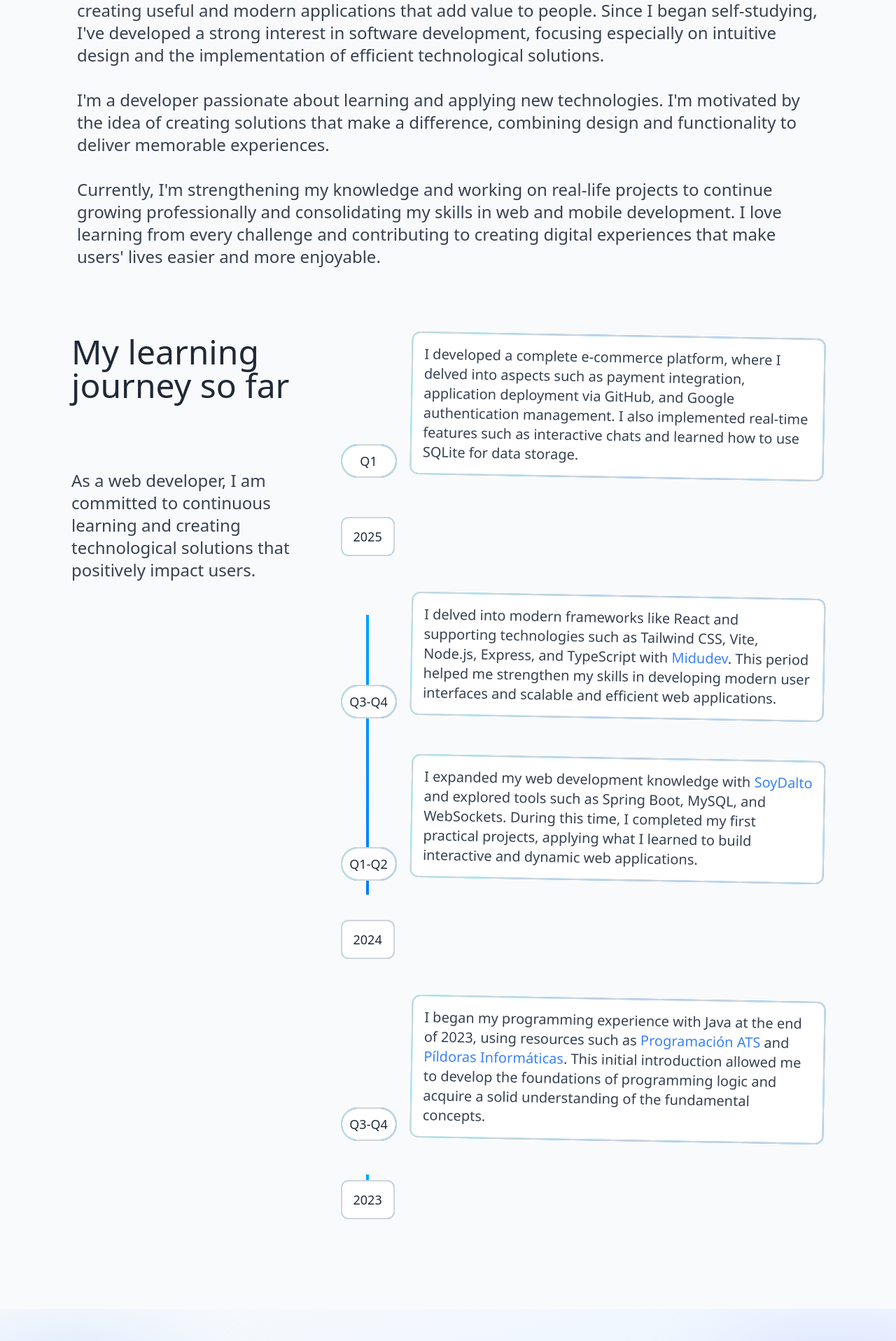
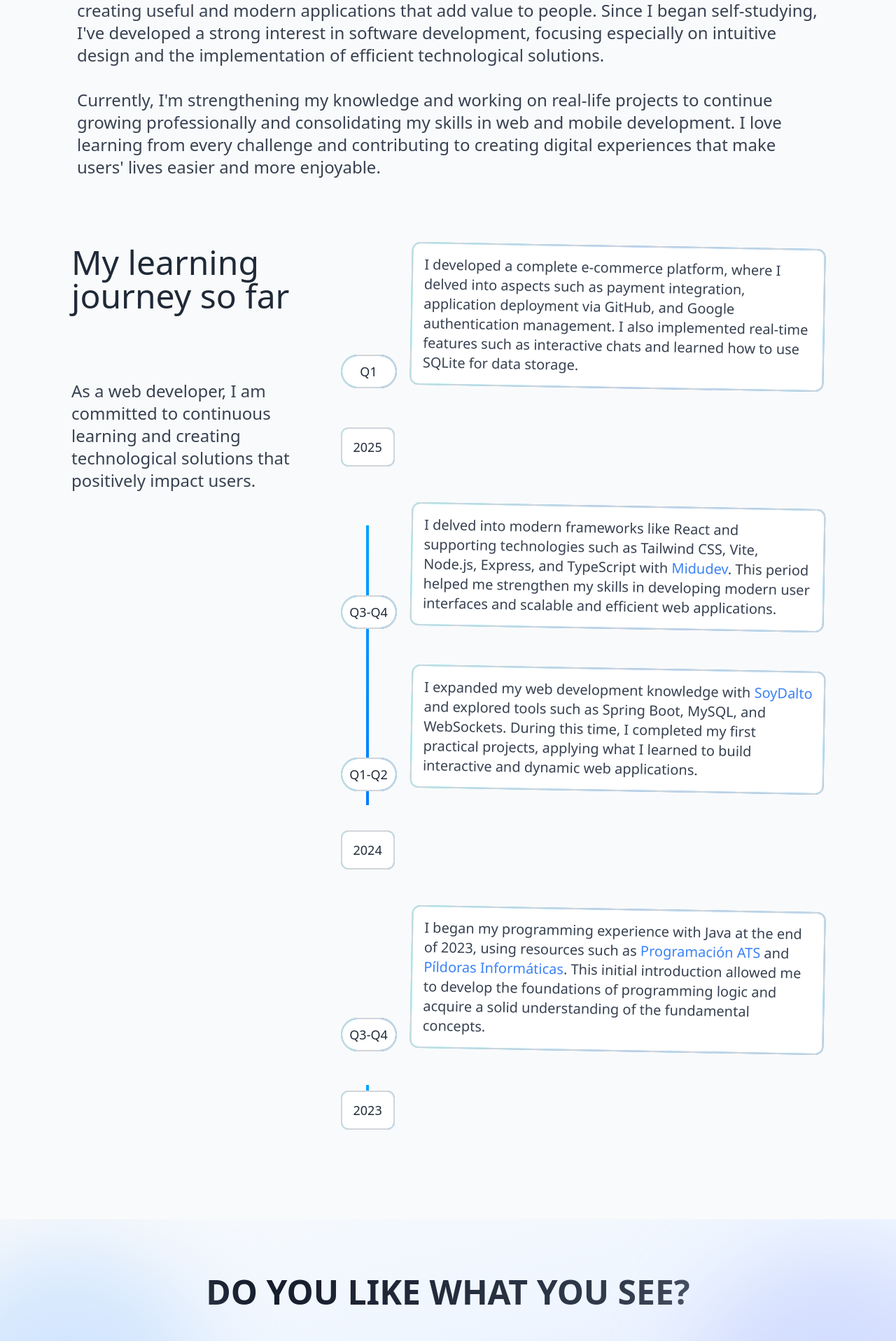
Before and after one commit to FelixCodex/Portfolio, a React (Vite) app: page /about in a window 1280 px wide. Shown: the part 301-2218 px from the top of the page at 70% size. Built offline with nearby package versions, Linux system fonts and the light colour scheme.

Commit message:
Adjusted information text

```diff
--- a/src/const.tsx
+++ b/src/const.tsx
@@ -34,7 +34,7 @@ export const FOOTER = {
 	CONTACT: { es: 'Contactame ahora', en: 'Contact me now' },
 	CONTACT_TITLE: {
 		es: 'TE INTERESA LO QUE VES?',
-		en: 'DO YOU LIKE WHAT YOU SEE',
+		en: 'DO YOU LIKE WHAT YOU SEE?',
 	},
 	AVAILABLE: { es: 'Estoy disponible!', en: 'I am available!' },
 	READY: { es: 'Listo para trabajar contigo', en: 'Ready to work with you' },
@@ -90,16 +90,6 @@ export const ABOUT = {
 			implementación de soluciones tecnológicas eficientes.`,
 	},
 	IM_2: {
-		en: `I'm a developer passionate about learning and applying new
-			technologies. I'm motivated by the idea of creating solutions that
-			make a difference, combining design and functionality to deliver
-			memorable experiences.`,
-		es: `Soy un desarrollador apasionado por aprender y aplicar nuevas
-			tecnologías. Me motiva la idea de crear soluciones que marquen la
-			diferencia, combinando diseño y funcionalidad para ofrecer
-			experiencias memorables.`,
-	},
-	IM_3: {
 		en: `Currently, I'm strengthening my knowledge and working on real-life
 		projects to continue growing professionally and consolidating my skills
 		in web and mobile development. I love learning from every challenge and
--- a/src/pages/About.tsx
+++ b/src/pages/About.tsx
@@ -69,9 +69,6 @@ export default function About() {
 					<p className='text-lg font-medium md:font-normal md:text-2xl text-gray-700'>
 						{ABOUT.IM_2[language]}
 					</p>
-					<p className='text-lg font-medium md:font-normal md:text-2xl text-gray-700'>
-						{ABOUT.IM_3[language]}
-					</p>
 				</div>
 				<div className='p-4 md:p-12 flex flex-col md:flex-row w-full items-start h-fit justify-between gap-8'>
 					<div className='w-full md:w-96 mb-6 flex flex-col gap-20 hidder'>
```
